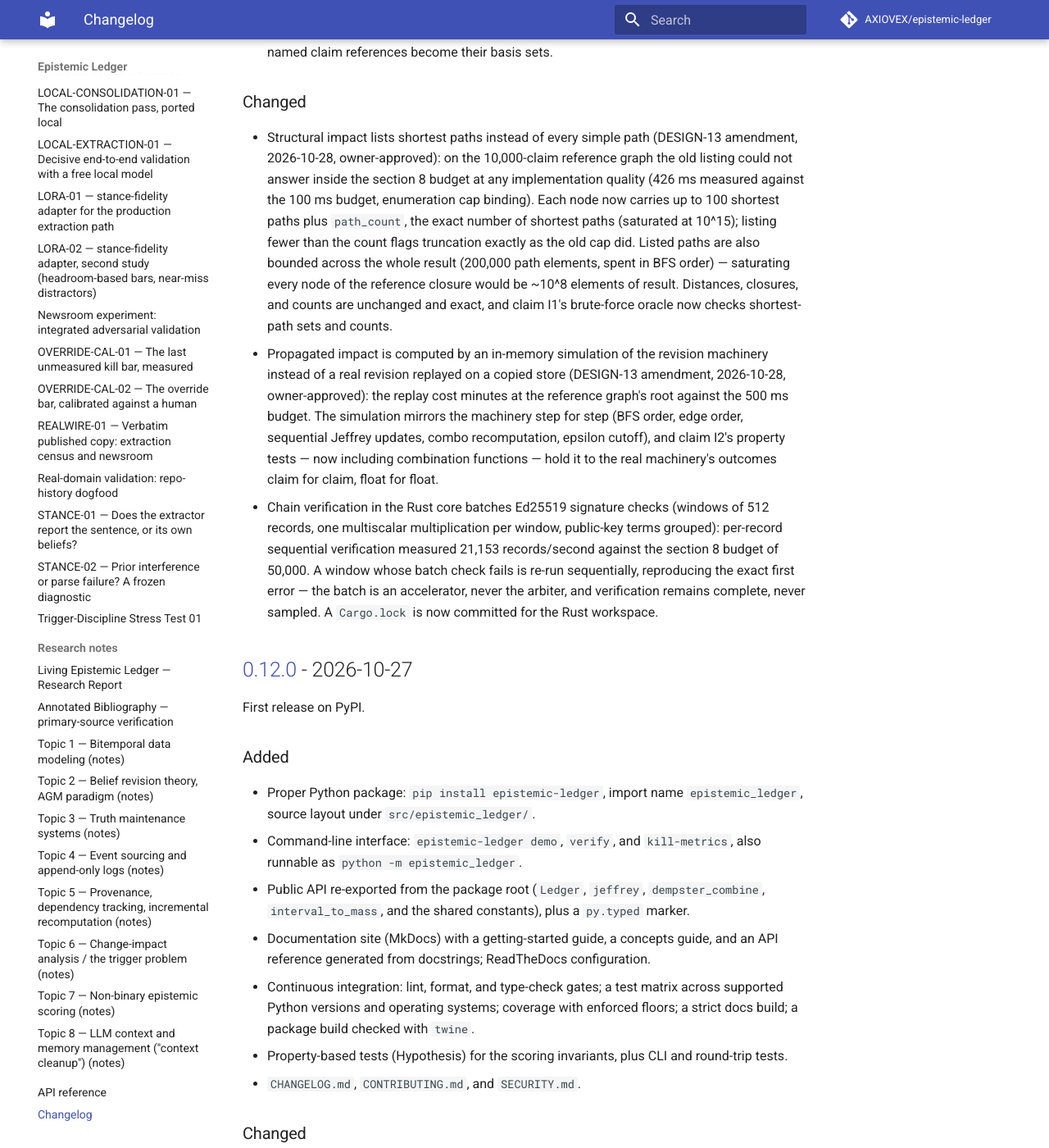
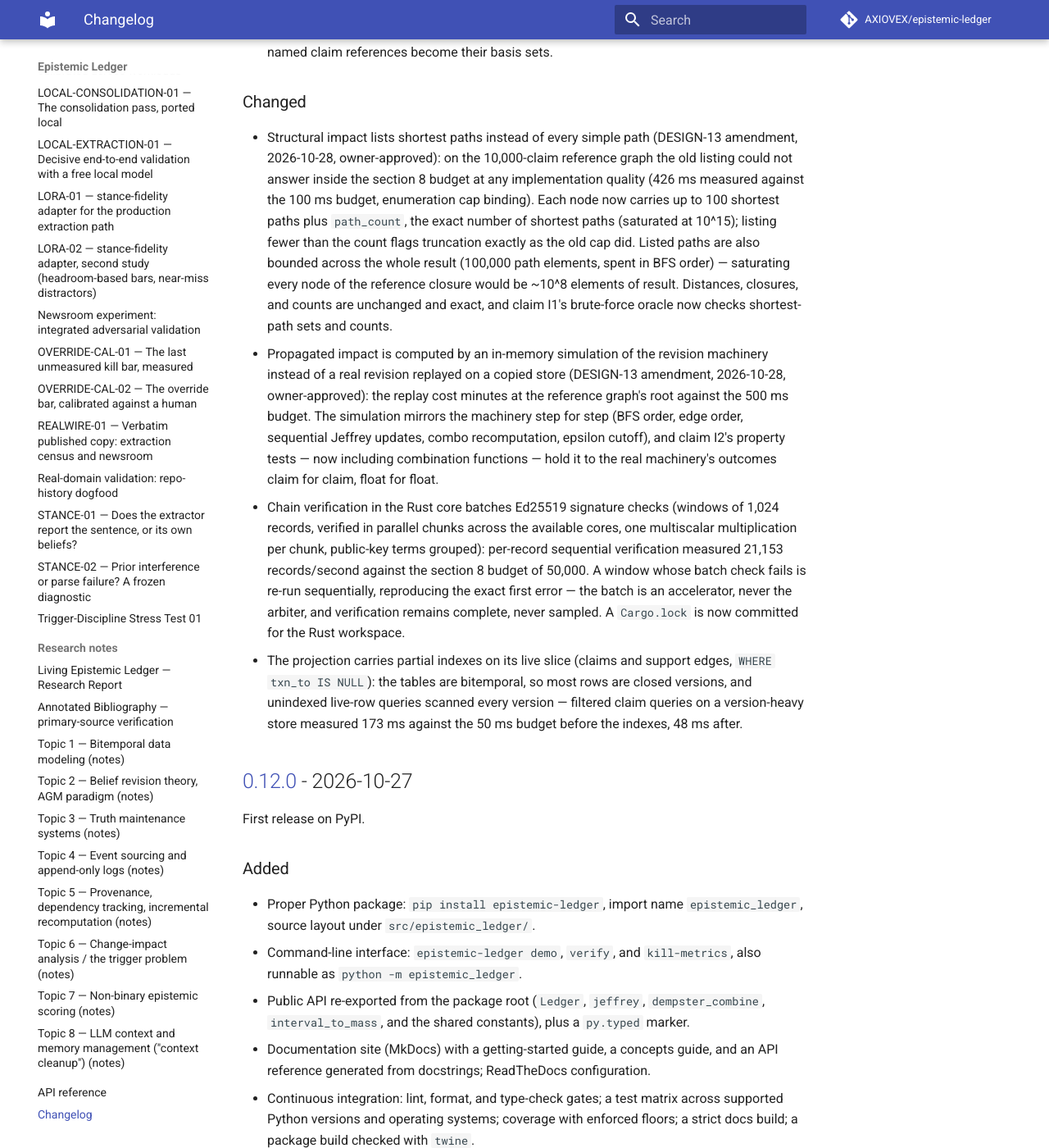
Before and after one commit to AXIOVEX/epistemic-ledger, an MkDocs documentation site: the page built from docs/changelog.md, in a window 1280 px wide and 1400 px high, scrolled down 1590 px. Shown: the whole window at 82% size. Built offline with MkDocs 1.6.1 and Material for MkDocs 9.7.7, drawn with Linux system fonts in a browser that asks for light colours; comment, search, counter and statistics services are not loaded.

Commit message:
Impact adjacency loads plain tuples (Row construction is measurable at 40k edges); listed-path element budget 100k

```diff
--- a/CHANGELOG.md
+++ b/CHANGELOG.md
@@ -87,7 +87,7 @@
   `path_count`, the exact number of shortest paths (saturated at
   10^15); listing fewer than the count flags truncation exactly
   as the old cap did. Listed paths are also bounded across the
-  whole result (200,000 path elements, spent in BFS order) —
+  whole result (100,000 path elements, spent in BFS order) —
   saturating every node of the reference closure would be
   ~10^8 elements of result. Distances, closures, and counts are
   unchanged and exact, and claim I1's brute-force oracle now
@@ -103,14 +103,21 @@
   functions — hold it to the real machinery's outcomes claim for
   claim, float for float.
 - Chain verification in the Rust core batches Ed25519 signature
-  checks (windows of 512 records, one multiscalar multiplication
-  per window, public-key terms grouped): per-record sequential
+  checks (windows of 1,024 records, verified in parallel chunks
+  across the available cores, one multiscalar multiplication
+  per chunk, public-key terms grouped): per-record sequential
   verification measured 21,153 records/second against the
   section 8 budget of 50,000. A window whose batch check fails
   is re-run sequentially, reproducing the exact first error —
   the batch is an accelerator, never the arbiter, and
   verification remains complete, never sampled. A `Cargo.lock`
   is now committed for the Rust workspace.
+- The projection carries partial indexes on its live slice
+  (claims and support edges, `WHERE txn_to IS NULL`): the tables
+  are bitemporal, so most rows are closed versions, and
+  unindexed live-row queries scanned every version — filtered
+  claim queries on a version-heavy store measured 173 ms
+  against the 50 ms budget before the indexes, 48 ms after.
 
 ## [0.12.0] - 2026-10-27
 
```
Also changed, not shown: docs/DESIGN-13-ledger-hardening.md (+1 -1 lines), 1 other file.
